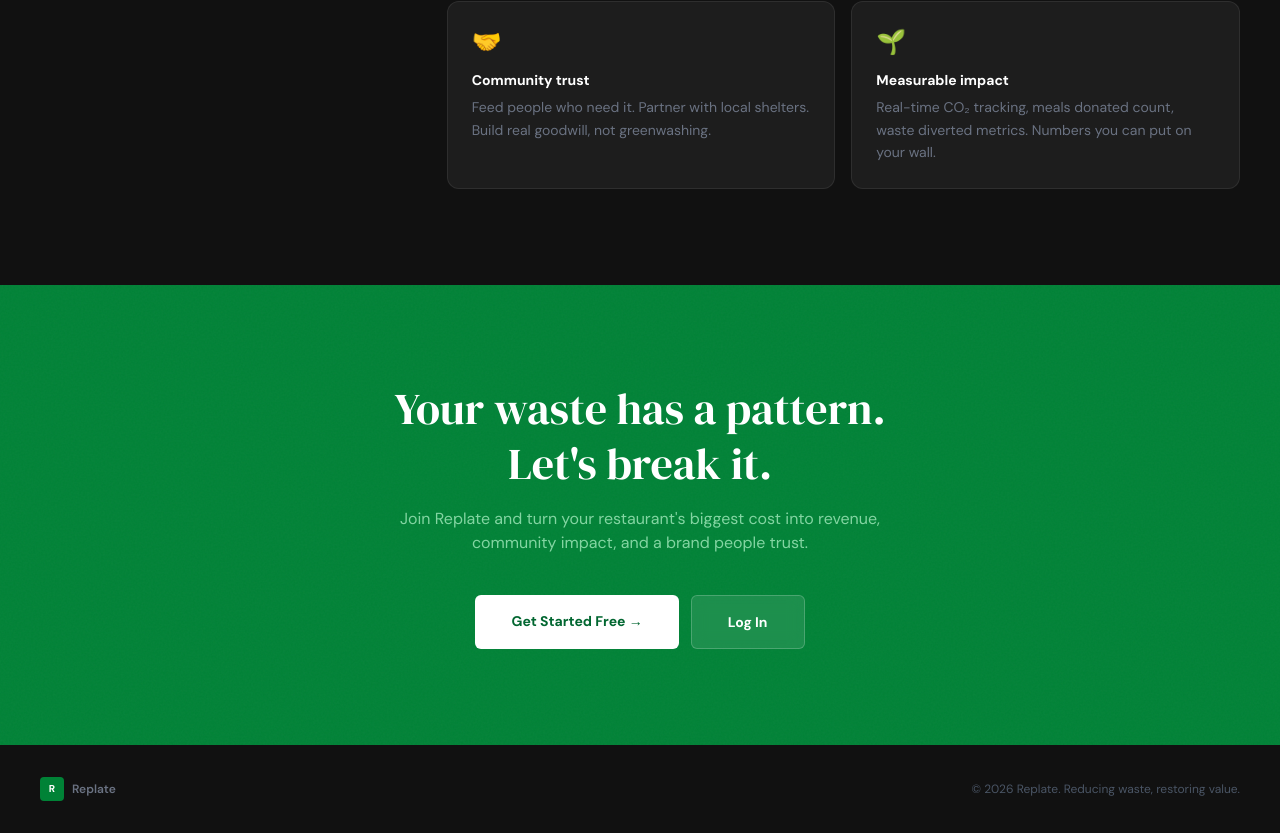
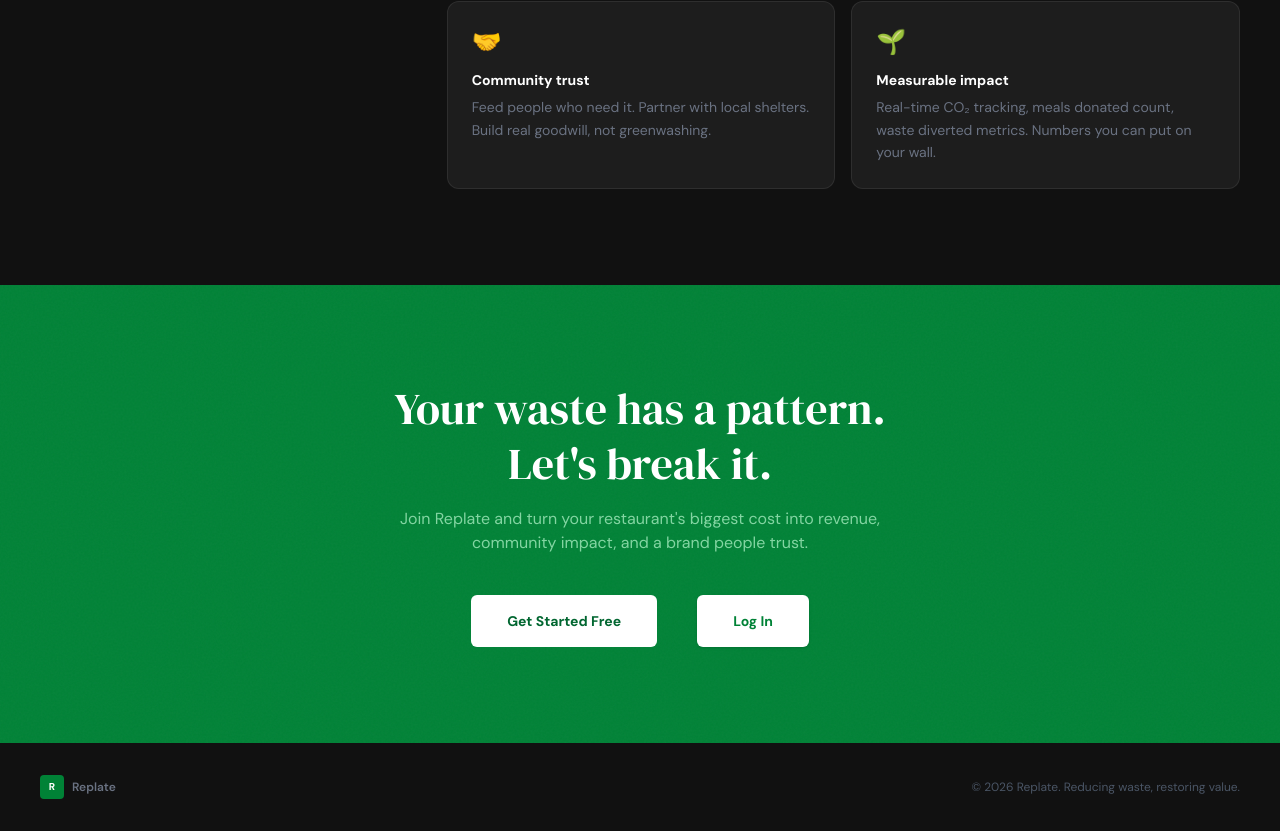
Before and after one commit to haydenhle/replate, a Next.js app: page / in a window 1280 px wide. Shown: the part 2568-3401 px from the top of the page. Built offline with nearby package versions, Linux system fonts and the light colour scheme.

Commit message:
Update homepage login button styling

```diff
--- a/src/app/page.tsx
+++ b/src/app/page.tsx
@@ -176,11 +176,11 @@ export default function Home() {
           <p className="font-body text-green-200/70 text-sm md:text-base mb-10 max-w-lg mx-auto">
             Join Replate and turn your restaurant&apos;s biggest cost into revenue, community impact, and a brand people trust.
           </p>
-          <div className="flex flex-col sm:flex-row gap-3 justify-center">
+          <div className="flex flex-col sm:flex-row gap-3 justify-center gap-10">
             <Link href="/onboarding" className="font-body inline-block bg-white text-green-800 px-9 py-4 rounded-md text-sm font-bold hover:bg-green-50 hover:shadow-xl hover:-translate-y-0.5 transition-all duration-300">
-              Get Started Free →
+              Get Started Free
             </Link>
-            <Link href="/login" className="font-body inline-block bg-white/10 backdrop-blur-sm border border-white/20 text-white px-9 py-4 rounded-md text-sm font-bold hover:bg-white/20 hover:-translate-y-0.5 transition-all duration-300">
+            <Link href="/login" className="font-body inline-block bg-white text-green-700 px-9 py-4 rounded-md text-sm font-bold hover:bg-green-50 hover:-translate-y-0.5 transition-all duration-300 shadow-sm">
               Log In
             </Link>
           </div>
```
